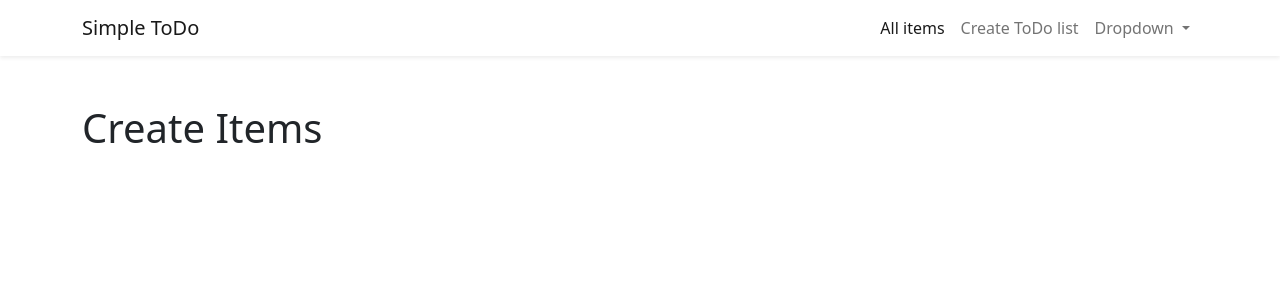
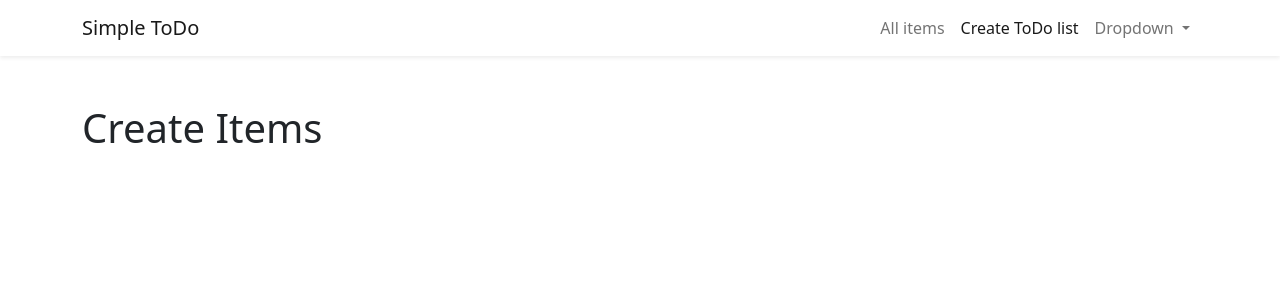
Before and after one commit to paulnyabaro/simple_todo, a Django app: page /create/ in a window 1280 px wide. Shown: the top 300 px of the page. Run offline with Django 4.2, Linux system fonts and the light colour scheme.

Commit message:
Added active page link

```diff
--- a/simple_todo/base/templates/base/base.html
+++ b/simple_todo/base/templates/base/base.html
@@ -17,10 +17,10 @@
             <div class="collapse navbar-collapse" id="navbarSupportedContent">
                 <ul class="navbar-nav ms-auto mb-2 mb-lg-0">
                 <li class="nav-item">
-                    <a class="nav-link active" aria-current="page" href="#">All items</a>
+                    <a class="nav-link {% if page == 'index' %} active{% endif %}" href="{% url 'index' %}">All items</a>
                 </li>
                 <li class="nav-item">
-                    <a class="nav-link" href="{% url 'create' %}">Create ToDo list</a>
+                    <a class="nav-link {% if page == 'create' %} active{% endif %}" href="{% url 'create' %}">Create ToDo list</a>
                 </li>
                 <li class="nav-item dropdown">
                     <a class="nav-link dropdown-toggle" href="#" id="navbarDropdown" role="button" data-bs-toggle="dropdown" aria-expanded="false">
--- a/simple_todo/base/views.py
+++ b/simple_todo/base/views.py
@@ -4,11 +4,12 @@ from .models import ToDoList, Item
 
 def index(request):
     todo_items = ToDoList.objects.all()
-    context = {'todo_items': todo_items}
+    context = {'page': 'index', 'todo_items': todo_items}
     return render(request, 'base/index.html', context)
 
 def todo(request):
     pass
 
 def create(request):
-    return render(request, 'base/create.html')
+    context = {'page': 'create'}
+    return render(request, 'base/create.html', context)
```
